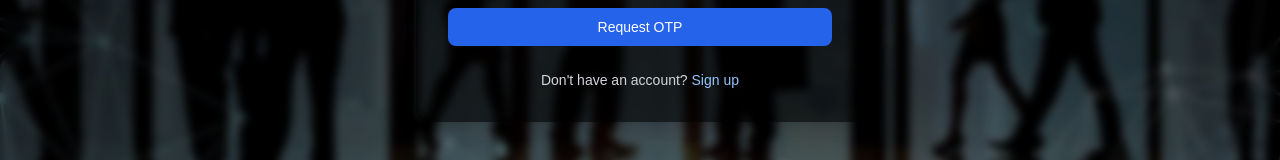
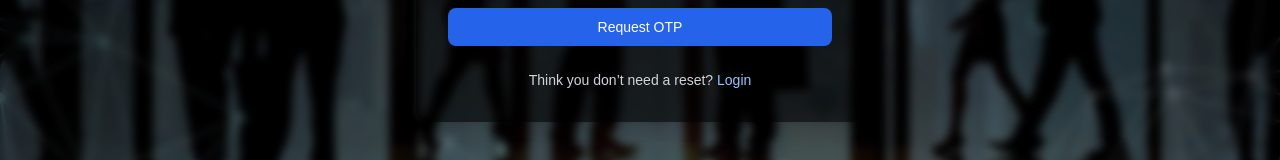
Before and after one commit to ArjunTltech/tl-vsg-cms-web, a React (Vite) app: page /forgot-password in a window 1280 px wide. Shown: the part 442-602 px from the top of the page. Built offline with nearby package versions, Linux system fonts and the light colour scheme; no server answers; what @midudev/tailwind-animations would draw is missing.

Commit message:
updated chart,enquiry and forgot password

```diff
--- a/src/components/chart/EnquiryChart.jsx
+++ b/src/components/chart/EnquiryChart.jsx
@@ -88,7 +88,7 @@ function EnquiryChart() {
                     {!loading && !error && chartData.length > 0 && (
                         <Chart
                             chartType="ColumnChart"
-                            width="90%"
+                            width="100%"
                             height="400px"
                             data={chartData}
                             options={options}
--- a/src/components/chart/SessionChart.jsx
+++ b/src/components/chart/SessionChart.jsx
@@ -95,7 +95,7 @@ function SessionChart() {
                     {!loading && !error && chartData.length > 0 && (
                         <Chart
                             chartType="BarChart"
-                            width="90%"
+                            width="100%"
                             height="400px"
                             data={chartData}
                             options={options}
--- a/src/pages/auth/ForgotPassword.jsx
+++ b/src/pages/auth/ForgotPassword.jsx
@@ -198,8 +198,8 @@ function ForgotPassword() {
                         </button>
 
                         <p className="mt-2 text-center text-sm text-gray-300">
-                            Don't have an account?{' '}
-                            <Link to="/signup" className="font-medium text-blue-300 hover:text-blue-500">Sign up</Link>
+                        Think you don’t need a reset? {' '}
+                            <Link to="/login" className="font-medium text-blue-300 hover:text-blue-500">Login</Link>
                         </p>
                     </form>
                 )}
```
